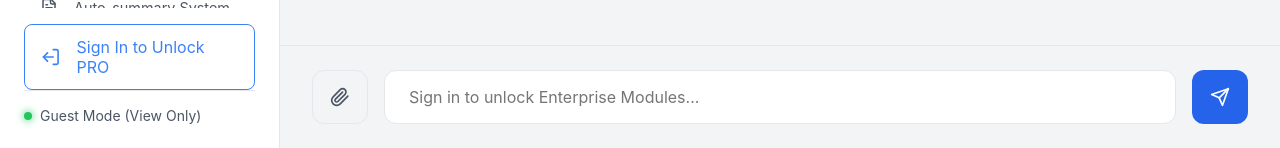
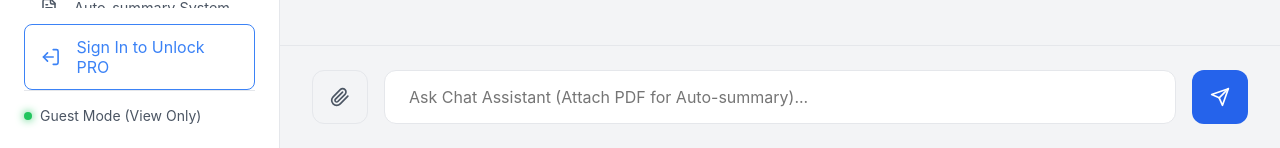
Before and after one commit to ukdscheon-coder/GlobalRegAI, a React (Vite) app: page / in a window 1280 px wide. Shown: the part 652-800 px from the top of the page. Built offline with nearby package versions, Linux system fonts and the light colour scheme; no server answers; the HTML template or start-up script is replaced by a standard one.

Commit message:
fix: allow free chat assistant usage without paywall

```diff
--- a/src/App.tsx
+++ b/src/App.tsx
@@ -43,7 +43,8 @@ function App() {
 
   const sendMessage = async () => {
     if (!input.trim()) return;
-    if (!session) {
+    // Allow free usage on the basic Chat Assistant. Block PRO modules if somehow bypassed.
+    if (!session && activeModule !== 'Chat Assistant') {
       setShowAuthModal(true);
       return;
     }
@@ -226,7 +227,7 @@ function App() {
             value={input}
             onChange={(e) => setInput(e.target.value)}
             onKeyDown={(e) => e.key === 'Enter' && sendMessage()}
-            placeholder={session ? `Ask ${activeModule} (Attach PDF for Auto-summary)...` : "Sign in to unlock Enterprise Modules..."}
+            placeholder={session || activeModule === 'Chat Assistant' ? `Ask ${activeModule} (Attach PDF for Auto-summary)...` : "Sign in to unlock Enterprise Modules..."}
           />
           <button className="send-btn" onClick={sendMessage}>
             <Send size={20} />
```
Also changed, not shown: 1 other file (tests, documents, lock files or other folders).
